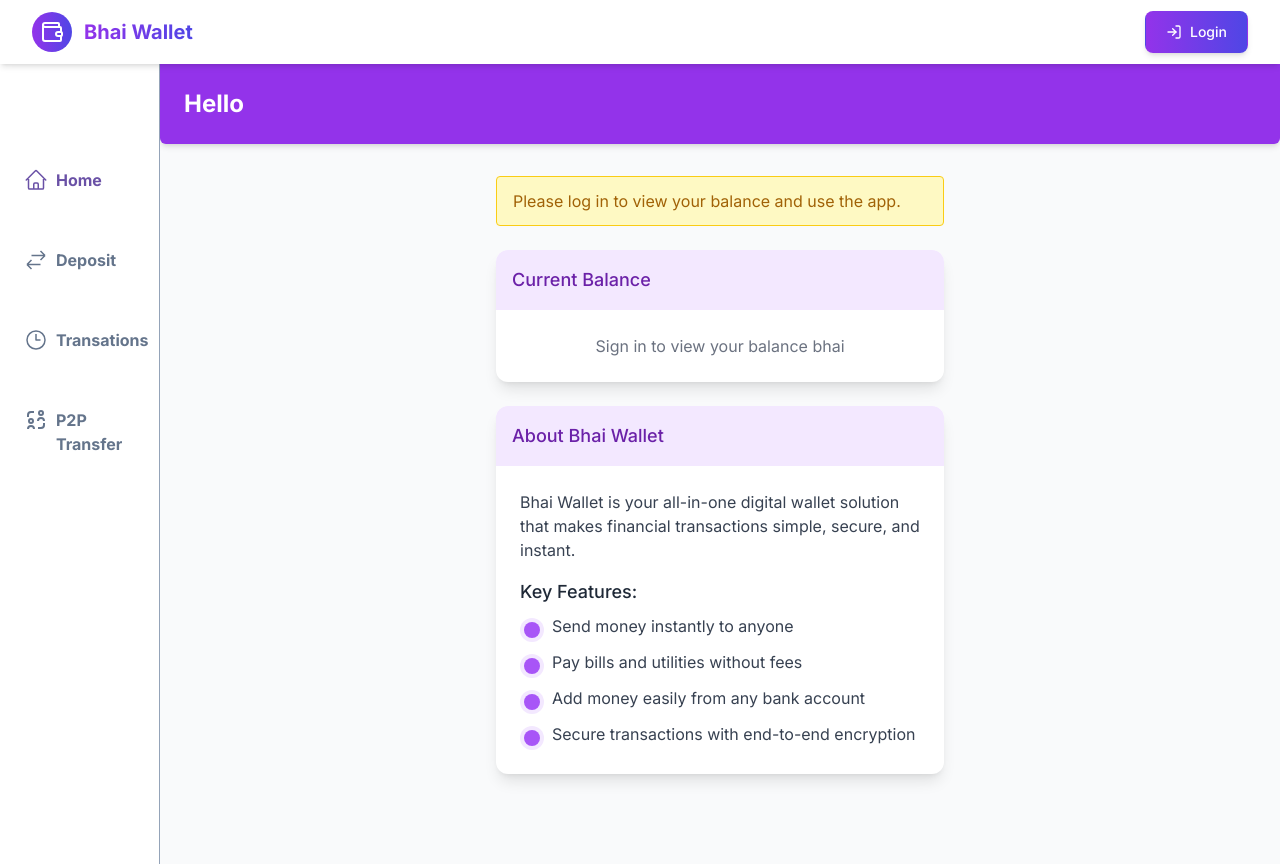
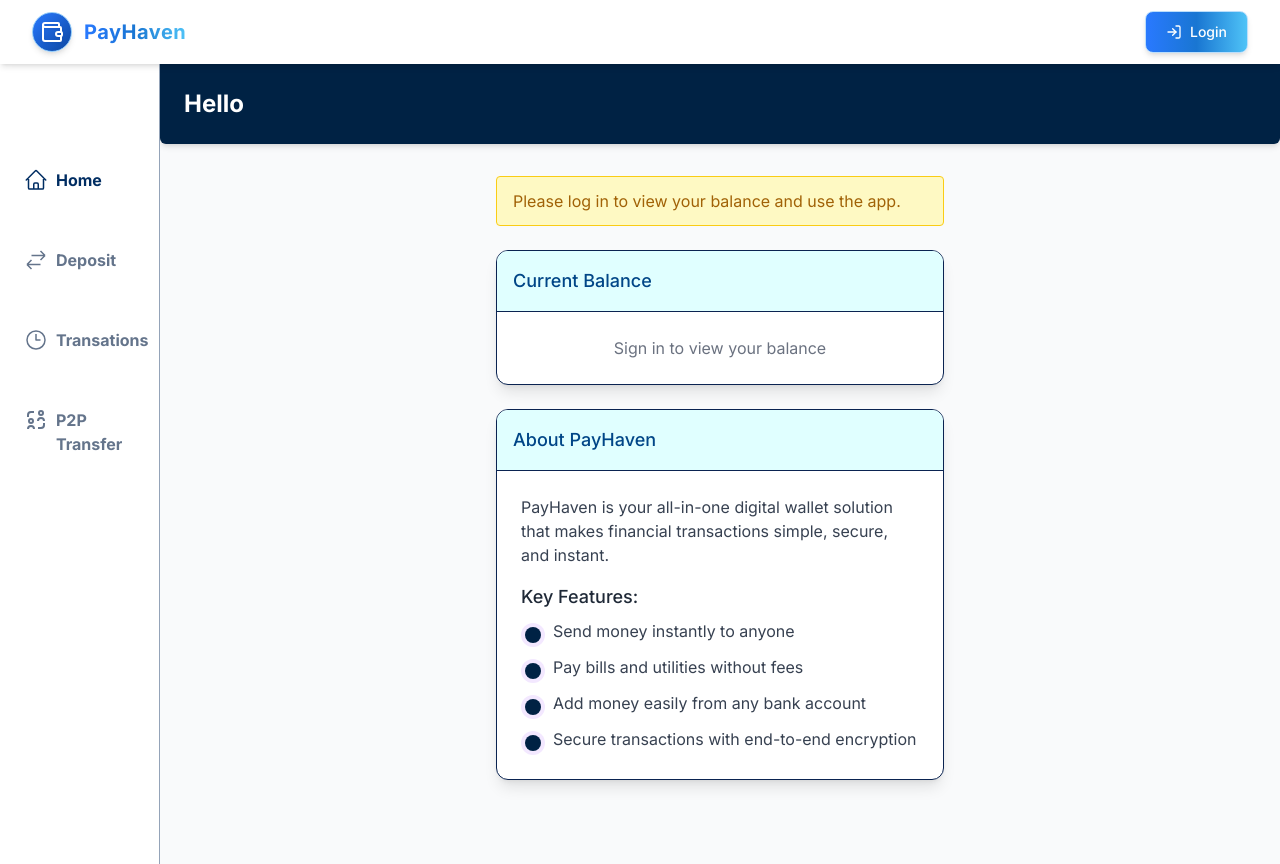
Before and after one commit to Shrey31G/Bhai-Wallet, a Next.js app in the folder apps/user-app/: page /dashboard in a window 1280 px wide. Built offline with nearby package versions, Linux system fonts and the light colour scheme; no server answers.

Commit message:
changed Ui theme to blue color

```diff
--- a/apps/user-app/app/(dashboard)/dashboard/page.tsx
+++ b/apps/user-app/app/(dashboard)/dashboard/page.tsx
@@ -35,14 +35,14 @@ const HomePage = () => {
 
   return (
     <div className="min-h-screen bg-gray-50">
-      <header className="bg-purple-600 text-white p-6 shadow-md rounded-b-md">
+      <header className="bg-[#002244] text-white p-6 shadow-md rounded-b-md">
         <div className="container mx-auto flex justify-between items-center">
           <div>
             <h1 className="text-2xl font-bold">Hello</h1>
           </div>
           {status === "authenticated" && session?.user && (
             <div className="text-md">
-              <p>{session.user.name} Bhai</p>
+              <p>{session.user.name}</p>
             </div>
           )}
         </div>
@@ -56,9 +56,9 @@ const HomePage = () => {
             </div>
           )}
 
-          <div className="bg-white rounded-xl shadow-lg overflow-hidden mb-6">
-            <div className="bg-purple-100 p-4">
-              <h2 className="text-purple-800 font-medium text-lg">Current Balance</h2>
+          <div className="bg-white rounded-xl shadow-lg overflow-hidden mb-6 border border-[#0a2351]">
+            <div className="bg-[#E0FFFF] p-4 border-b border-[#0a2351]">
+              <h2 className="text-[#004687] font-medium text-lg">Current Balance</h2>
             </div>
             <div className="p-6 flex items-center justify-center">
               {status === "loading" || loading ? (
@@ -71,45 +71,44 @@ const HomePage = () => {
                 </div>
               ) : (
                 <div className="text-center text-gray-500">
-                  <p>Sign in to view your balance bhai</p>
+                  <p>Sign in to view your balance</p>
                 </div>
               )}
             </div>
           </div>
 
-          {/* App Information */}
-          <div className="bg-white rounded-xl shadow-lg overflow-hidden">
-            <div className="bg-purple-100 p-4">
-              <h2 className="text-purple-800 font-medium text-lg">About Bhai Wallet</h2>
+          <div className="bg-white rounded-xl shadow-lg overflow-hidden border border-[#0a2351]">
+            <div className="bg-[#E0FFFF] p-4 border-b border-[#0a2351]">
+              <h2 className="text-[#004687] font-medium text-lg ">About PayHaven</h2>
             </div>
             <div className="p-6">
               <p className="text-gray-700 mb-4">
-                Bhai Wallet is your all-in-one digital wallet solution that makes financial transactions simple, secure, and instant.
+                PayHaven is your all-in-one digital wallet solution that makes financial transactions simple, secure, and instant.
               </p>
 
               <h3 className="font-medium text-lg text-gray-800 mb-2">Key Features:</h3>
               <ul className="space-y-2 text-gray-700">
                 <li className="flex items-start">
                   <div className="bg-purple-100 p-1 rounded-full mr-2 mt-1">
-                    <div className="w-4 h-4 bg-purple-500 rounded-full"></div>
+                    <div className="w-4 h-4 bg-[#002244] rounded-full"></div>
                   </div>
                   <span>Send money instantly to anyone</span>
                 </li>
                 <li className="flex items-start">
                   <div className="bg-purple-100 p-1 rounded-full mr-2 mt-1">
-                    <div className="w-4 h-4 bg-purple-500 rounded-full"></div>
+                    <div className="w-4 h-4 bg-[#002244] rounded-full"></div>
                   </div>
                   <span>Pay bills and utilities without fees</span>
                 </li>
                 <li className="flex items-start">
                   <div className="bg-purple-100 p-1 rounded-full mr-2 mt-1">
-                    <div className="w-4 h-4 bg-purple-500 rounded-full"></div>
+                    <div className="w-4 h-4 bg-[#002244] rounded-full"></div>
                   </div>
                   <span>Add money easily from any bank account</span>
                 </li>
                 <li className="flex items-start">
                   <div className="bg-purple-100 p-1 rounded-full mr-2 mt-1">
-                    <div className="w-4 h-4 bg-purple-500 rounded-full"></div>
+                    <div className="w-4 h-4 bg-[#002244] rounded-full"></div>
                   </div>
                   <span>Secure transactions with end-to-end encryption</span>
                 </li>
--- a/apps/user-app/app/(dashboard)/deposit/page.tsx
+++ b/apps/user-app/app/(dashboard)/deposit/page.tsx
@@ -40,7 +40,7 @@ export default async function() {
 
     return (
         <div className="w-full max-w-full p-4 min-h-screen">
-            <div className="text-4xl font-extrabold text-[#6a51a6] pt-8 mb-8 ml-5">
+            <div className="text-4xl font-extrabold text-black pt-8 mb-8 ml-5">
                 Deposit
             </div>
             <div className="grid grid-cols-1 gap-4 md:grid-cols-2 flex-1 p-4">
--- a/apps/user-app/app/(dashboard)/transactions/page.tsx
+++ b/apps/user-app/app/(dashboard)/transactions/page.tsx
@@ -43,8 +43,6 @@ export default async function TransactionsPage() {
 
   return (
     <div className="container mx-auto px-4 py-8">
-      <h1 className="text-2xl font-bold mb-6">Transaction History</h1>
-
       <Suspense fallback={<div>Loading transactions...</div>}>
         <All_transactions txns={transactions} />
       </Suspense>
--- a/apps/user-app/components/AddMoneyCard.tsx
+++ b/apps/user-app/components/AddMoneyCard.tsx
@@ -111,7 +111,7 @@ export const AddMoney = () => {
                             </div>
                             <div className="flex justify-between font-medium">
                                 <span>Total amount</span>
-                                <span className="text-purple-700">{value ? `₹${Number(value).toFixed(2)}` : '₹0.00'}</span>
+                                <span className="text-[#002D62]">{value ? `₹${Number(value).toFixed(2)}` : '₹0.00'}</span>
                             </div>
                         </div>
                     </div>
--- a/apps/user-app/components/All_transactions.tsx
+++ b/apps/user-app/components/All_transactions.tsx
@@ -42,16 +42,16 @@ export const All_transactions = ({txns: initialTxns}: {
         }
     };
 
-    // Auto-refresh every 30 seconds
+
     useEffect(() => {
         const interval = setInterval(() => {
             fetchLatestTransactions();
-        }, 30000); // 30 seconds
+        }, 30000);
 
         return () => clearInterval(interval);
     }, []);
 
-    // Also refresh on initial load
+
     useEffect(() => {
         fetchLatestTransactions();
     }, []);
--- a/apps/user-app/components/OnRampTransaction.tsx
+++ b/apps/user-app/components/OnRampTransaction.tsx
@@ -109,7 +109,7 @@ export const OnRampTransaction = ({
       <div className="max-h-[60vh] overflow-hidden flex flex-col">
         <div className="flex justify-between items-center p-4 border-b border-gray-200">
           <div className="flex items-center">
-            <ArrowDownCircle className="h-5 w-5 mr-2 text-purple-600" />
+            <ArrowDownCircle className="h-5 w-5 mr-2 text-gray-800" />
             <h2 className="text-lg font-semibold text-gray-800">Transaction History</h2>
           </div>
           {loading && (
--- a/apps/user-app/components/SidebarItem.tsx
+++ b/apps/user-app/components/SidebarItem.tsx
@@ -22,13 +22,13 @@ export const SidebarItem = ({ href, title, icon }: { href: string; title: string
 
     return (
         <div
-            className={`flex ${selected ? "text-[#6a51a6]" : "text-slate-500"} cursor-pointer p-2 relative`}
+            className={`flex ${selected ? "text-[#002D62]" : "text-slate-500"} cursor-pointer p-2 relative`}
             onClick={handleNavigation}
             aria-current={selected ? "page" : undefined}
         >
             <div className="pr-2 relative">
                 {isLoading ? (
-                    <svg className="animate-spin h-7 w-7 md:h-6 md:w-6 text-[#6a51a6]" xmlns="http://www.w3.org/2000/svg" fill="none" viewBox="0 0 24 24">
+                    <svg className="animate-spin h-7 w-7 md:h-6 md:w-6 text-[#002D62]" xmlns="http://www.w3.org/2000/svg" fill="none" viewBox="0 0 24 24">
                         <circle className="opacity-25" cx="12" cy="12" r="10" stroke="currentColor" strokeWidth="4"></circle>
                         <path className="opacity-75" fill="currentColor" d="M4 12a8 8 0 018-8V0C5.373 0 0 5.373 0 12h4zm2 5.291A7.962 7.962 0 014 12H0c0 3.042 1.135 5.824 3 7.938l3-2.647z"></path>
                     </svg>
@@ -36,9 +36,9 @@ export const SidebarItem = ({ href, title, icon }: { href: string; title: string
                     icon
                 )}
             </div>
-            <div className={`hidden md:block font-bold ${selected ? "text-[#6a51a6]" : "text-slate-500"}`}>
+            <div className={`hidden md:block font-bold ${selected ? "text-[#002D62]" : "text-slate-500"}`}>
                 {title}
-                {isLoading && <span className="ml-2 inline-block animate-pulse">...</span>}
+                {isLoading && <span className="ml-2 inline-block animate-pulse"></span>}
             </div>
         </div>
     );
--- a/packages/ui/src/Appbar.tsx
+++ b/packages/ui/src/Appbar.tsx
@@ -25,20 +25,22 @@ export const Appbar = ({ user, onSignin, onSignout }: AppbarProps) => {
             className="flex items-center cursor-pointer"
             onClick={() => router.push("/dashboard")}
           >
-            <div className="flex-shrink-0">
-              <div className="h-10 w-10 rounded-full bg-gradient-to-r from-purple-600 to-indigo-600 flex items-center justify-center">
-                <Wallet className="h-6 w-6 text-white" />
+            <div className="flex items-center">
+              <div className="flex-shrink-0">
+                <div className="h-10 w-10 rounded-full bg-gradient-to-br from-[#2979FF] to-[#0D47A1] flex items-center justify-center shadow-md border border-[#90CAF9] transform hover:scale-105 transition-all duration-300">
+                  <Wallet className="h-6 w-6 text-white drop-shadow-sm" />
+                </div>
               </div>
-            </div>
-            <div className="ml-3 font-bold text-xl text-transparent bg-clip-text bg-gradient-to-r from-purple-600 to-indigo-600">
-              Bhai Wallet
+              <div className="ml-3 font-bold text-xl text-transparent bg-clip-text bg-gradient-to-r from-[#2979FF] via-[#1976D2] to-[#4FC3F7] tracking-wide">
+                PayHaven
+              </div>
             </div>
           </div>
 
 
           <div className="hidden md:flex items-center space-x-4">
             {user?.name && (
-              <div className="text-gray-700 px-3 py-1 rounded-full bg-gray-100">
+              <div className="text-black px-3 py-1 rounded-full bg-white border border-[#0a2351]">
                 Welcome {user.name}
               </div>
             )}
--- a/packages/ui/src/button.tsx
+++ b/packages/ui/src/button.tsx
@@ -6,7 +6,7 @@ import { Loader2 } from "lucide-react";
 interface ButtonProps {
   children: ReactNode;
   onClick: () => void;
-  variant?: "primary" | "secondary" | "outline" | "danger";
+  variant?: "primary" | "secondary" | "outline" | "danger" | "ocean";
   size?: "sm" | "md" | "lg";
   fullWidth?: boolean;
   isLoading?: boolean;
@@ -18,7 +18,7 @@ interface ButtonProps {
 export const Button = ({
   onClick,
   children,
-  variant = "primary",
+  variant = "ocean",
   size = "md",
   fullWidth = false,
   isLoading = false,
@@ -26,15 +26,14 @@ export const Button = ({
   icon,
   className = "",
 }: ButtonProps) => {
-  // Style maps for variants
   const variantStyles = {
     primary: "bg-gradient-to-r from-purple-600 to-indigo-600 hover:from-purple-700 hover:to-indigo-700 text-white border-transparent shadow-md hover:shadow-lg",
     secondary: "bg-gray-100 hover:bg-gray-200 text-gray-800 border-gray-200",
     outline: "bg-transparent hover:bg-gray-50 text-gray-700 border-gray-300",
-    danger: "bg-gradient-to-r from-red-500 to-red-600 hover:from-red-600 hover:to-red-700 text-white border-transparent"
+    danger: "bg-gradient-to-r from-red-500 to-red-600 hover:from-red-600 hover:to-red-700 text-white border-transparent",
+    ocean: "bg-gradient-to-r from-[#2979FF] via-[#1976D2] to-[#4FC3F7] hover:from-[#2962FF] hover:via-[#1565C0] hover:to-[#29B6F6] text-white border border-[#BBDEFB] shadow-md hover:shadow-lg"
   };
 
-  // Size maps
   const sizeStyles = {
     sm: "text-xs px-3 py-1.5 rounded-lg",
     md: "text-sm px-5 py-2.5 rounded-lg",
@@ -50,10 +49,11 @@ export const Button = ({
         ${variantStyles[variant]}
         ${sizeStyles[size]}
         ${fullWidth ? "w-full" : ""}
-        font-medium border transition-all duration-200
-        focus:outline-none focus:ring-2 focus:ring-offset-2 ${variant === "primary" ? "focus:ring-purple-400" : "focus:ring-gray-300"}
+        font-medium transition-all duration-300
+        focus:outline-none focus:ring-2 focus:ring-offset-2 ${variant === "ocean" ? "focus:ring-[#90CAF9]" : variant === "primary" ? "focus:ring-purple-400" : "focus:ring-gray-300"}
         inline-flex items-center justify-center
         ${disabled ? "opacity-60 cursor-not-allowed" : ""}
+        transform hover:translate-y-px
         ${className}
       `}
     >
--- a/packages/ui/src/card.tsx
+++ b/packages/ui/src/card.tsx
@@ -8,8 +8,8 @@ export function Card({
   children: React.ReactNode;
 }): JSX.Element {
   return (
-    <div className="bg-white rounded-lg shadow-md overflow-hidden border border-gray-200">
-      <div className="px-6 py-4 bg-gray-50 border-b border-gray-200">
+    <div className="bg-white rounded-lg shadow-md overflow-hidden border border-[#0a2351]">
+      <div className="px-6 py-4 bg-gray-50 border-b border-[#0a2351] ">
         <h3 className="text-lg font-medium text-gray-900">{title}</h3>
       </div>
       <div className="px-6 py-4">
```
Also changed, not shown: apps/user-app/components/BalanceCard.tsx (+8 -8 lines).
